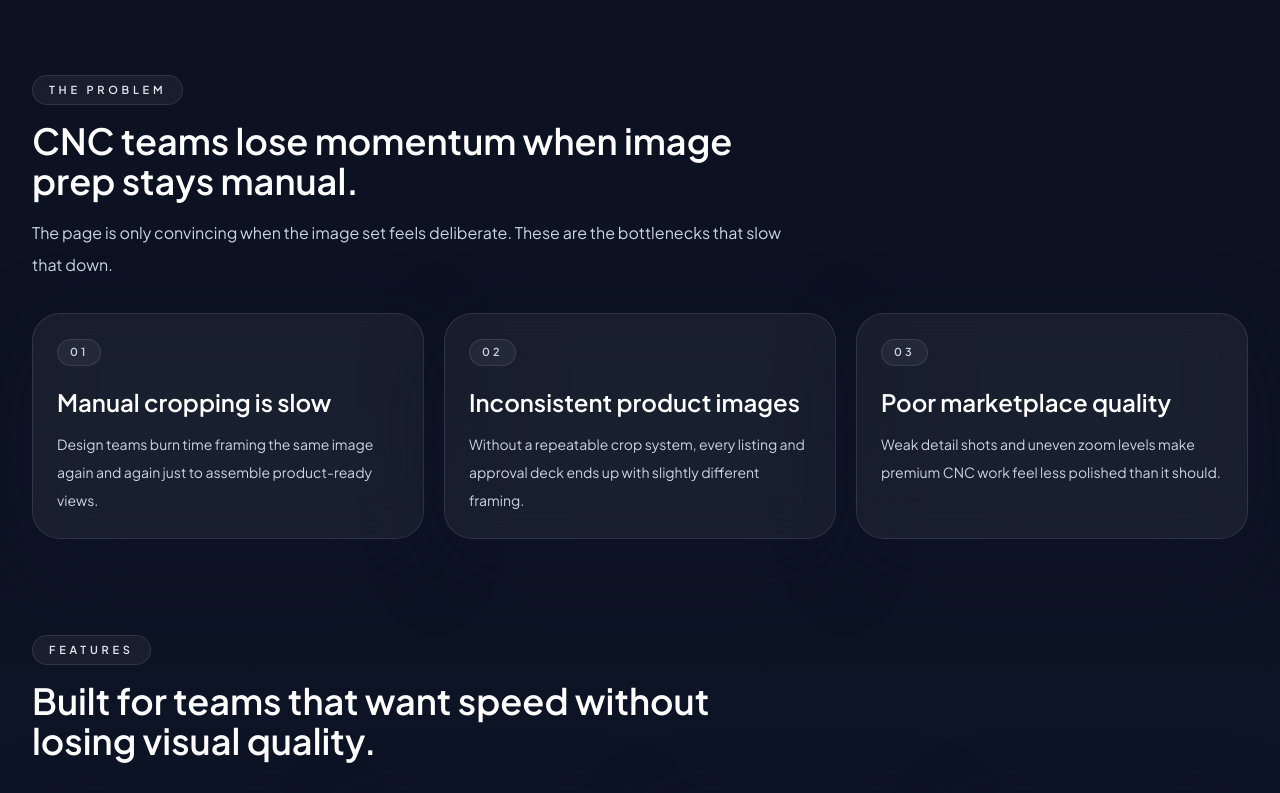
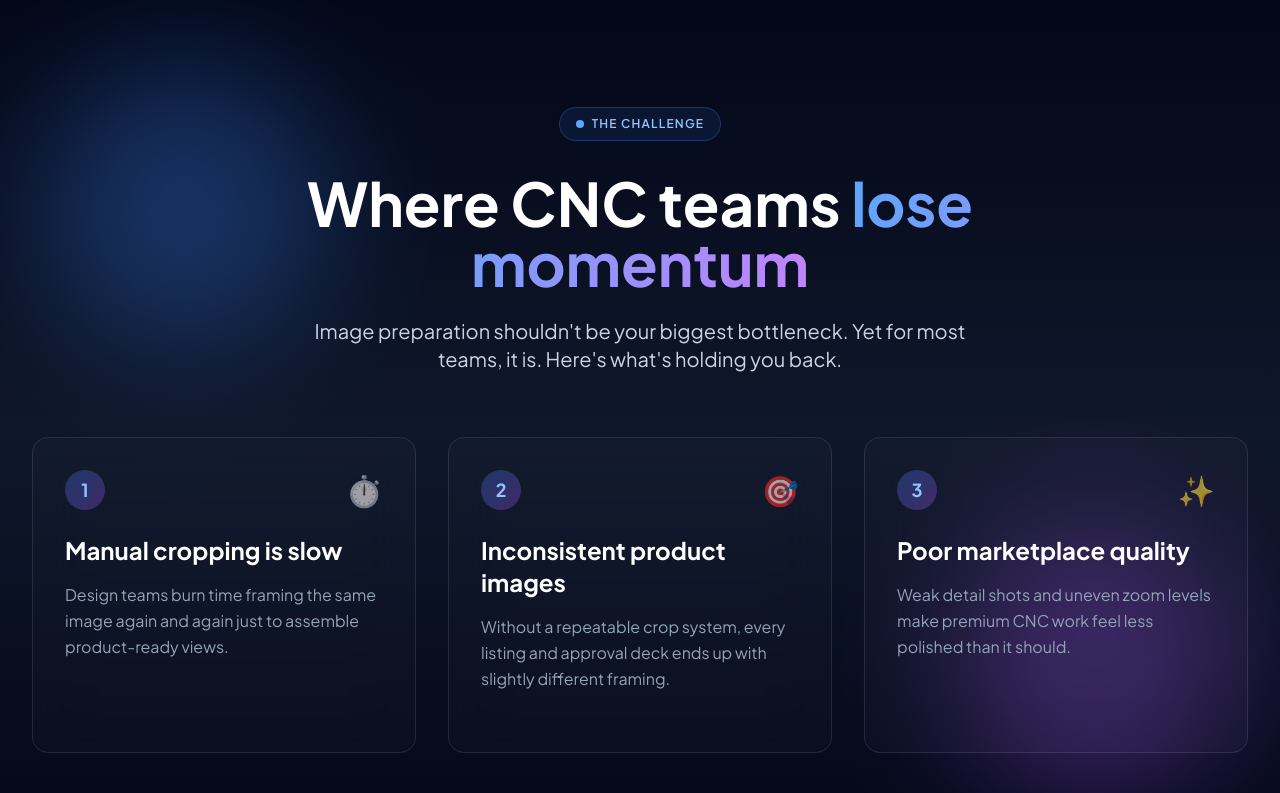
Before and after one commit to rohitrpatil45/imgtoparts, a Next.js app: page / in a window 1280 px wide. Shown: the part 1480-2273 px from the top of the page. Built offline with nearby package versions, Linux system fonts and the light colour scheme.

Commit message:
the problem solve container is stru is done

```diff
--- a/app/page.tsx
+++ b/app/page.tsx
@@ -3,6 +3,7 @@ import { ArtworkViewport } from "@/components/marketing/cnc-visuals";
 import { HeroPanel } from "@/components/marketing/hero-panel";
 import { Container } from "@/components/ui/container";
 import OutputPreview from "@/components/marketing/OutputPreview";
+import ProblemSolve from "@/components/marketing/ProblemSolve";
 
 const problems = [
   {
@@ -71,42 +72,10 @@ export default function LandingPage() {
     <div className="pb-20 sm:pb-24">
       <HeroPanel />
       <OutputPreview />
+      <ProblemSolve />
 
-      <Container className="mt-20 sm:mt-24">
-        <section className="space-y-8">
-          <div className="max-w-3xl">
-            <div className="inline-flex rounded-full border border-white/10 bg-white/5 px-4 py-1.5 text-[11px] font-semibold uppercase tracking-[0.34em] text-slate-200">
-              The problem
-            </div>
-            <h2 className="mt-4 font-[var(--font-heading)] text-3xl font-semibold text-white sm:text-4xl">
-              CNC teams lose momentum when image prep stays manual.
-            </h2>
-            <p className="mt-4 text-base leading-8 text-slate-300">
-              The page is only convincing when the image set feels deliberate.
-              These are the bottlenecks that slow that down.
-            </p>
-          </div>
 
-          <div className="grid gap-5 lg:grid-cols-3">
-            {problems.map((problem, index) => (
-              <div
-                key={problem.title}
-                className="rounded-[28px] border border-white/10 bg-white/5 p-6 shadow-premium backdrop-blur-xl transition duration-300 hover:-translate-y-1 hover:border-white/20 hover:bg-white/[0.08]"
-              >
-                <div className="inline-flex rounded-full border border-white/10 bg-white/5 px-3 py-1 text-[11px] font-semibold uppercase tracking-[0.28em] text-slate-300">
-                  0{index + 1}
-                </div>
-                <h3 className="mt-5 font-[var(--font-heading)] text-2xl font-semibold text-white">
-                  {problem.title}
-                </h3>
-                <p className="mt-3 text-sm leading-7 text-slate-300">
-                  {problem.description}
-                </p>
-              </div>
-            ))}
-          </div>
-        </section>
-      </Container>
+
 
       {/* <Container className="mt-20 sm:mt-24">
         <section className="rounded-[32px] border border-white/10 bg-white/5 p-6 shadow-premium backdrop-blur-xl sm:p-8 lg:p-10">
--- /dev/null
+++ b/components/marketing/ProblemSolve.tsx
@@ -0,0 +1,95 @@
+import React from 'react'
+import { Container } from "@/components/ui/container";
+
+const problems = [
+  {
+    title: "Manual cropping is slow",
+    description:
+      "Design teams burn time framing the same image again and again just to assemble product-ready views.",
+    icon: "⏱️"
+  },
+  {
+    title: "Inconsistent product images",
+    description:
+      "Without a repeatable crop system, every listing and approval deck ends up with slightly different framing.",
+    icon: "🎯"
+  },
+  {
+    title: "Poor marketplace quality",
+    description:
+      "Weak detail shots and uneven zoom levels make premium CNC work feel less polished than it should.",
+    icon: "✨"
+  }
+];
+
+function ProblemSolve() {
+  return (
+    <div className="relative overflow-hidden bg-gradient-to-b from-slate-950 via-slate-900 to-slate-950 py-24 sm:py-32">
+      {/* Decorative background elements */}
+      <div className="absolute inset-0 opacity-30">
+        <div className="absolute top-20 left-10 w-72 h-72 bg-blue-500 rounded-full mix-blend-multiply filter blur-3xl"></div>
+        <div className="absolute bottom-20 right-10 w-72 h-72 bg-purple-500 rounded-full mix-blend-multiply filter blur-3xl"></div>
+      </div>
+
+      <Container className="relative z-10">
+        <section className="space-y-16">
+          {/* Header Section */}
+          <div className="max-w-4xl mx-auto text-center">
+            <div className="inline-flex items-center gap-2 rounded-full border border-blue-500/30 bg-blue-500/10 px-4 py-2 backdrop-blur-sm">
+              <span className="inline-block w-2 h-2 rounded-full bg-blue-400"></span>
+              <span className="text-xs font-semibold uppercase tracking-widest text-blue-300">
+                The Challenge
+              </span>
+            </div>
+
+            <h2 className="mt-8 font-[var(--font-heading)] text-4xl sm:text-5xl lg:text-6xl font-bold text-white leading-tight">
+              Where CNC teams <span className="bg-gradient-to-r from-blue-400 to-purple-400 bg-clip-text text-transparent">lose momentum</span>
+            </h2>
+
+            <p className="mt-6 text-lg sm:text-xl text-slate-300 max-w-2xl mx-auto leading-relaxed">
+              Image preparation shouldn't be your biggest bottleneck. Yet for most teams, it is.
+              Here's what's holding you back.
+            </p>
+          </div>
+
+          {/* Problems Grid */}
+          <div className="grid gap-6 lg:gap-8 lg:grid-cols-3 mt-16">
+            {problems.map((problem, index) => (
+              <div
+                key={problem.title}
+                className="group relative"
+              >
+                {/* Card background with gradient border effect */}
+                <div className="absolute inset-0 bg-gradient-to-br from-blue-500/20 to-purple-500/20 rounded-2xl opacity-0 group-hover:opacity-100 transition duration-500 blur-xl -z-10"></div>
+
+                <div className="relative h-full rounded-2xl border border-white/10 bg-white/[0.02] backdrop-blur-xl p-8 transition duration-300 hover:border-white/20 hover:bg-white/[0.05] hover:shadow-2xl">
+                  {/* Number badge */}
+                  <div className="flex items-center justify-between mb-6">
+                    <span className="inline-flex items-center justify-center w-10 h-10 rounded-full bg-gradient-to-br from-blue-500/30 to-purple-500/30 text-lg font-bold text-blue-300">
+                      {index + 1}
+                    </span>
+                    <span className="text-3xl opacity-60 group-hover:opacity-100 transition">{problem.icon}</span>
+                  </div>
+
+                  {/* Content */}
+                  <h3 className="font-[var(--font-heading)] text-xl sm:text-2xl font-bold text-white mb-4 group-hover:text-blue-300 transition">
+                    {problem.title}
+                  </h3>
+
+                  <p className="text-slate-400 text-base leading-relaxed group-hover:text-slate-300 transition">
+                    {problem.description}
+                  </p>
+
+                  {/* Accent line */}
+                  <div className="mt-6 h-1 w-0 bg-gradient-to-r from-blue-400 to-purple-400 group-hover:w-8 transition-all duration-300"></div>
+                </div>
+              </div>
+            ))}
+          </div>
+        </section>
+      </Container>
+    </div>
+  )
+}
+
+export default ProblemSolve
```
